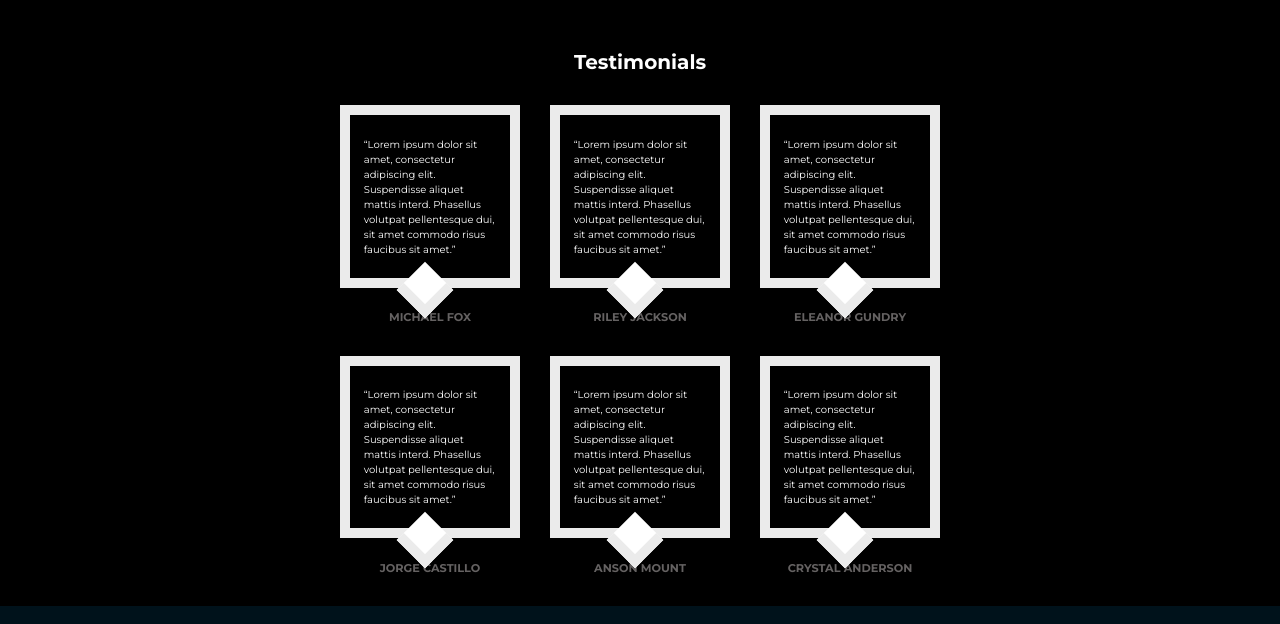
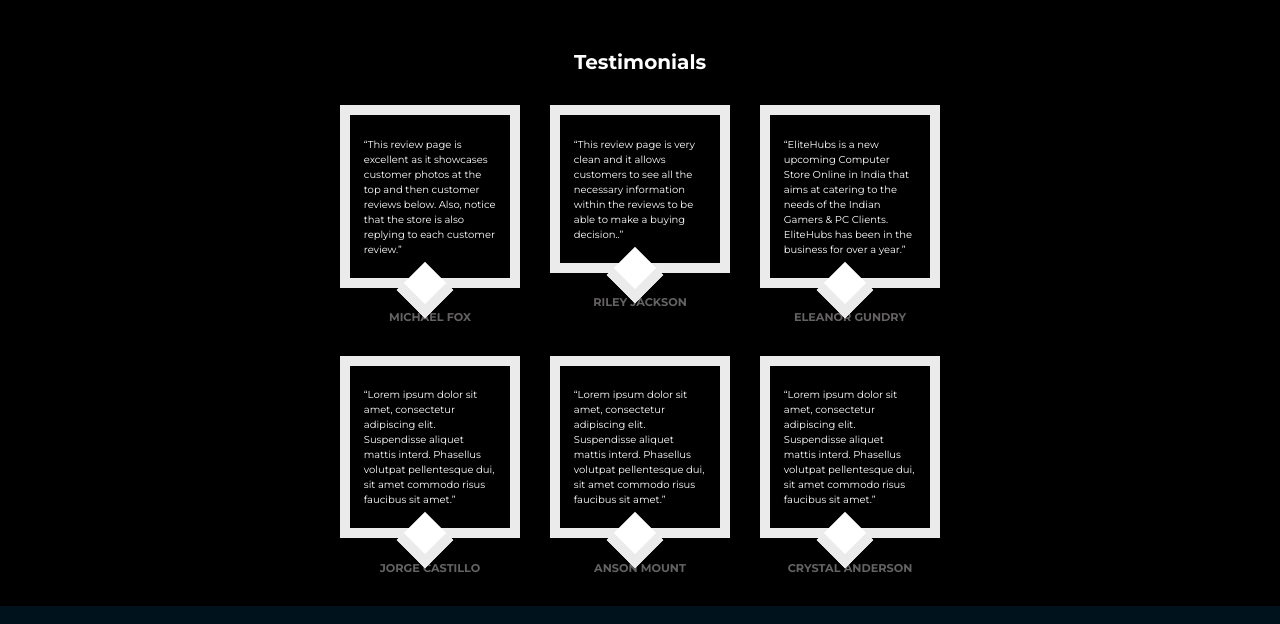
Before and after one commit to sumanth0523/GameChanger, a plain HTML site: page index.html in a window 1280 px wide. Shown: the part 8760-9384 px from the top of the page. Drawn offline with Linux system fonts and the light colour scheme.

Commit message:
Update index.html

```diff
--- a/index.html
+++ b/index.html
@@ -752,10 +752,8 @@
           <li>
             <div>
               <p>
-                &ldquo;Lorem ipsum dolor sit amet, consectetur adipiscing elit.
-                Suspendisse aliquet mattis interd. Phasellus volutpat
-                pellentesque dui, sit amet commodo risus faucibus sit
-                amet.&rdquo;
+                &ldquo;This review page is excellent as it showcases customer photos at the top and then customer reviews below.
+                Also, notice that the store is also replying to each customer review.&rdquo;
               </p>
               <span class="quote-arrow"></span>
             </div>
@@ -764,10 +762,8 @@
           <li>
             <div>
               <p>
-                &ldquo;Lorem ipsum dolor sit amet, consectetur adipiscing elit.
-                Suspendisse aliquet mattis interd. Phasellus volutpat
-                pellentesque dui, sit amet commodo risus faucibus sit
-                amet.&rdquo;
+                &ldquo;This review page is very clean and it allows customers to see all the necessary
+                information within the reviews to be able to make a buying decision..&rdquo;
               </p>
               <span class="quote-arrow"></span>
             </div>
@@ -776,10 +772,9 @@
           <li>
             <div>
               <p>
-                &ldquo;Lorem ipsum dolor sit amet, consectetur adipiscing elit.
-                Suspendisse aliquet mattis interd. Phasellus volutpat
-                pellentesque dui, sit amet commodo risus faucibus sit
-                amet.&rdquo;
+                &ldquo;EliteHubs is a new upcoming Computer Store Online in India that aims at catering to the needs of the Indian Gamers & PC Clients.
+
+EliteHubs has been in the business for over a year.&rdquo;
               </p>
               <span class="quote-arrow"></span>
             </div>
```
